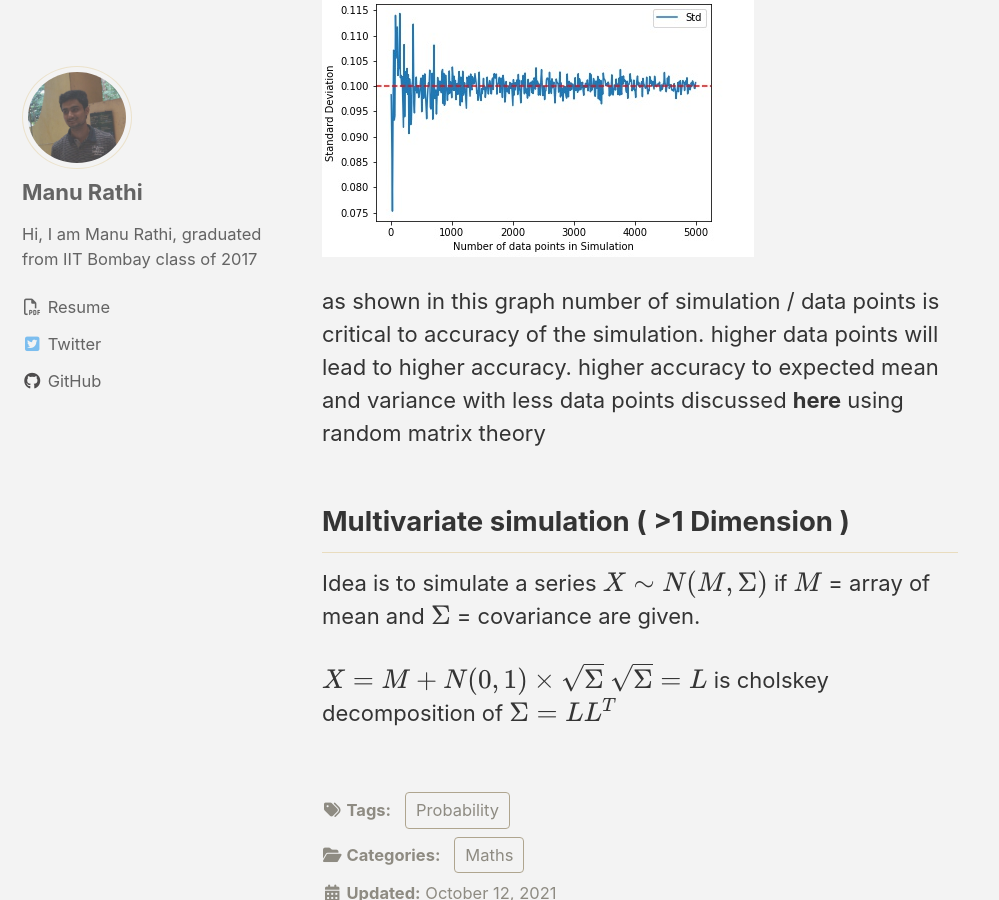
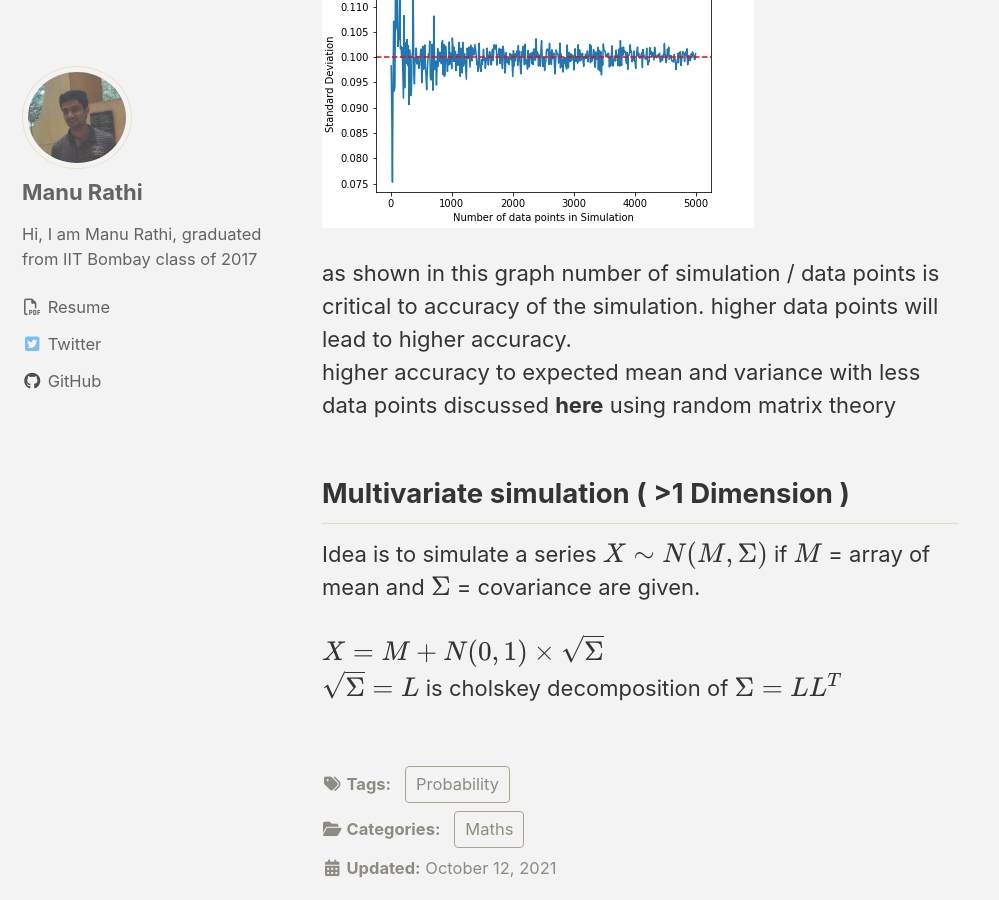
Before and after one commit to manurathi1/manurathi1.github.io, a Jekyll site: the page built from _posts/2021/Oct/2021-10-12-TwoMomentSimulation.md, in a window 1280 px wide and 900 px high, scrolled down 1706 px. Shown: the whole window, without its empty margins (0-999 px from the left). Built offline with Jekyll 4.4.1, drawn with Linux system fonts in a browser that asks for light colours; cached includes are drawn as plain includes; nearby versions of some CDN libraries; formulas are drawn with MathJax 3; comment, search, counter and statistics services are not loaded; some of the changed text lies outside the part shown.

````diff
--- a/_posts/2021/Oct/2021-10-12-TwoMomentSimulation.md
+++ b/_posts/2021/Oct/2021-10-12-TwoMomentSimulation.md
@@ -10,7 +10,7 @@ tags:
 ---
 [![Open In Colab](https://colab.research.google.com/assets/colab-badge.svg)](https://colab.research.google.com/drive/1OonMdRn8GxvdiRFQ17sm2d0qyiLISxyS?usp=sharing)
 
-This article will look into how to simulate a series which has normal distribution where higher moments ( skew, Kurt ) is 0. for simulation with 4 moments see **here**.
+This article will look into how to simulate a series which has normal distribution where higher moments ( skew, Kurt ) is 0. for simulation with 4 moments see **here**. <br/>
 in the first part, we will look into the case of 1 dimension. in the second ,we will see how to incorporate covariance for more than 1 dimension / series.
 
 ## Univariate simulation ( 1 Dimension )
@@ -21,7 +21,6 @@ Idea is to simulate a series $$ X \sim N(\mu , \sigma) $$ if $\mu$ and $\sigma$
 above image shows probability distribution for a R.V. that has a normal distribution. every point $x_{I}$ = $\mu$ + z $\times$ $\sigma$ where z $\in$ ($-\infty$, $\infty$)
 $$X \sim N(\mu , \sigma) | z \sim N(0,1)  $$
 $$ X = \mu + N(0,1) \times \sigma $$
-
 to generate N(0,1) we can use Box-Muller transformation
 in excel,
 ```
@@ -31,12 +30,13 @@ NORM.S.INV(rand()), rand() is from univform dist.(0,1), NORM.S.INV is inverse of
 ![no-alignment]({{ site.url }}{{ site.baseurl }}/assets/images/2021/Oct/TwoMomentSimulation_Mean.jpg) ![no-alignment]({{ site.url }}{{ site.baseurl }}/assets/images/2021/Oct/TwoMomentSimulation_Std.jpg)
 
 
-as shown in this graph number of simulation / data points is critical to accuracy of the simulation. higher data points will lead to higher accuracy.  higher accuracy to expected mean and variance with less data points discussed **here** using random matrix theory
+as shown in this graph number of simulation / data points is critical to accuracy of the simulation. higher data points will lead to higher accuracy. <br/>
+higher accuracy to expected mean and variance with less data points discussed **here** using random matrix theory
 
 
 ## Multivariate simulation ( >1 Dimension )
 
 Idea is to simulate a series $$ X \sim N(M , \Sigma) $$ if $M$  = array of mean and $\Sigma$ = covariance are given.
 
-$$ X = M + N(0,1) \times \sqrt{\Sigma} $$
+$$ X = M + N(0,1) \times \sqrt{\Sigma} $$ <br/>
 $\sqrt{\Sigma} =L$  is cholskey decomposition of $\Sigma = LL^{T}$
````
